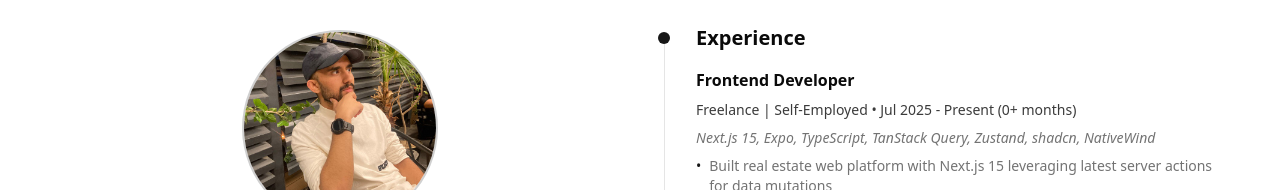
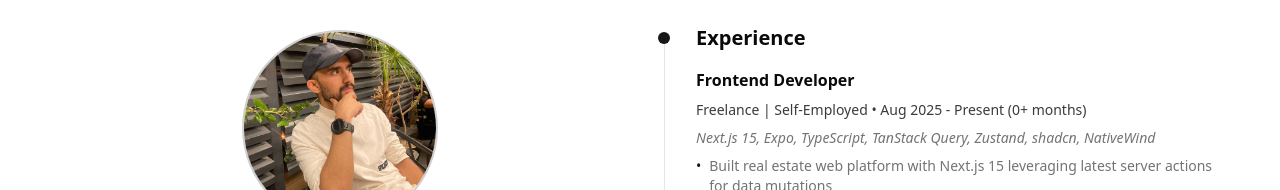
Before and after one commit to AmirAbaris/amir-abaris, a Next.js app: page / in a window 1280 px wide. Shown: the top 190 px of the page. Built offline with nearby package versions, Linux system fonts and the light colour scheme.

Commit message:
fix: adjust freelance start date and update duration in experience section

```diff
--- a/components/experience-section.tsx
+++ b/components/experience-section.tsx
@@ -1,7 +1,7 @@
 "use client";
 
 const getFreelanceDuration = () => {
-  const startDate = new Date("2025-07-01"); // July 2025 - after Codinoob
+  const startDate = new Date("2025-08-01"); // August 2025 - after Codinoob
   const months = Math.floor(
     (Date.now() - startDate.getTime()) / (1000 * 60 * 60 * 24 * 30.44)
   );
@@ -47,7 +47,7 @@ export function ExperienceSection() {
     {
       title: "Frontend Developer",
       company: "Freelance | Self-Employed",
-      duration: `Jul 2025 - Present (${getFreelanceDuration()}+ months)`,
+      duration: `Aug 2025 - Present (${getFreelanceDuration()}+ months)`,
       techStack:
         "Next.js 15, Expo, TypeScript, TanStack Query, Zustand, shadcn, NativeWind",
       achievements: [
--- a/components/profile-section.tsx
+++ b/components/profile-section.tsx
@@ -69,7 +69,7 @@ export function ProfileSection() {
           </Link>
         </div>
         <Link
-          href="https://7lg03ct7vc.ufs.sh/f/PyyzXFE2HKsLMMPOwHdLSKz2ITWBxE658ciOMpGYjhUvrXbZ"
+          href="https://7lg03ct7vc.ufs.sh/f/PyyzXFE2HKsLrsIyh2aouAUiv7QbqPEhGZS1BMnf3JsLOF0d"
           target="_blank"
           rel="noopener noreferrer"
           className="mt-4 inline-flex items-center gap-1.5 bg-primary hover:bg-primary/90 px-3 py-1.5 rounded-md text-xs font-medium transition-colors text-white"
```
